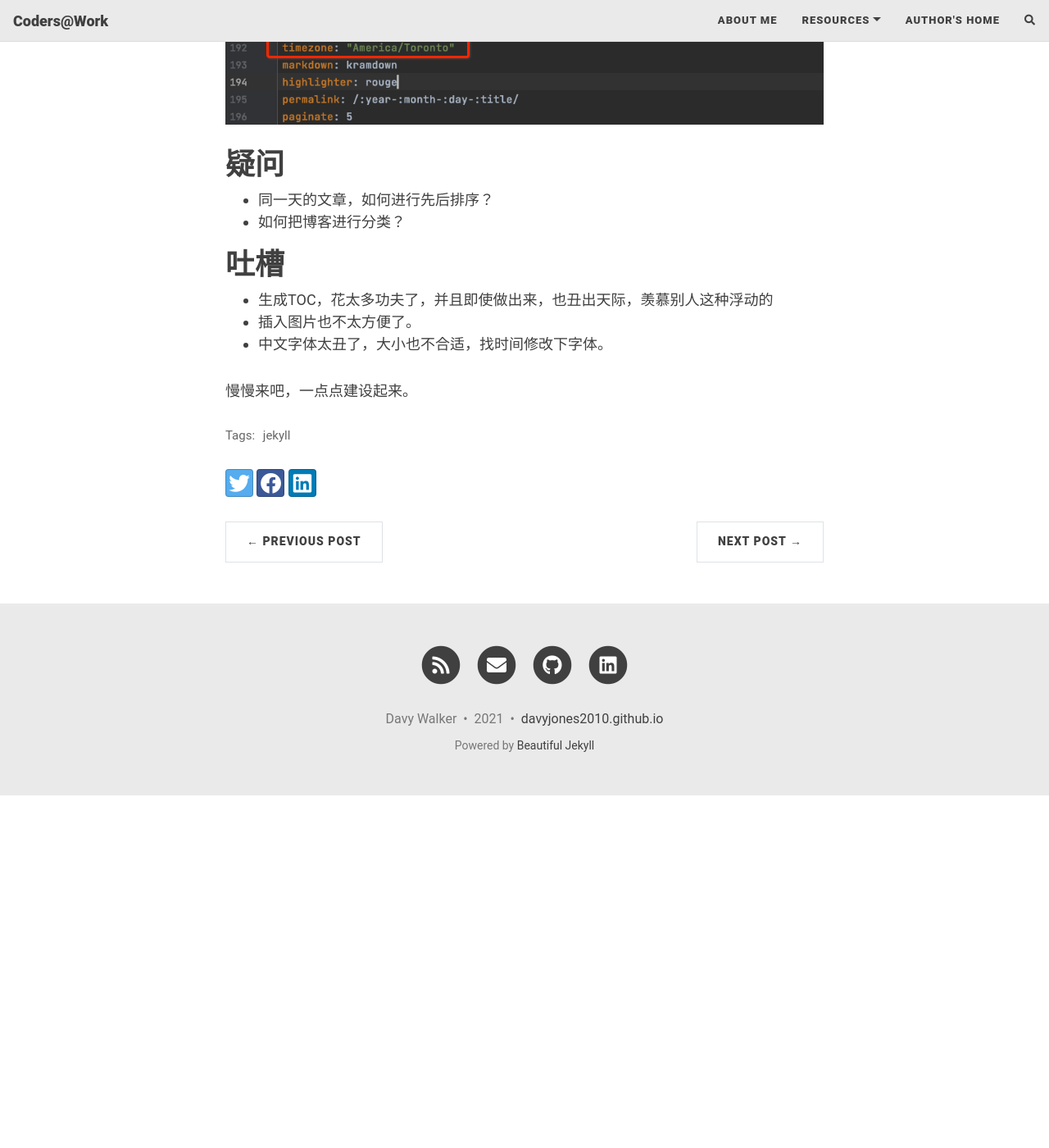
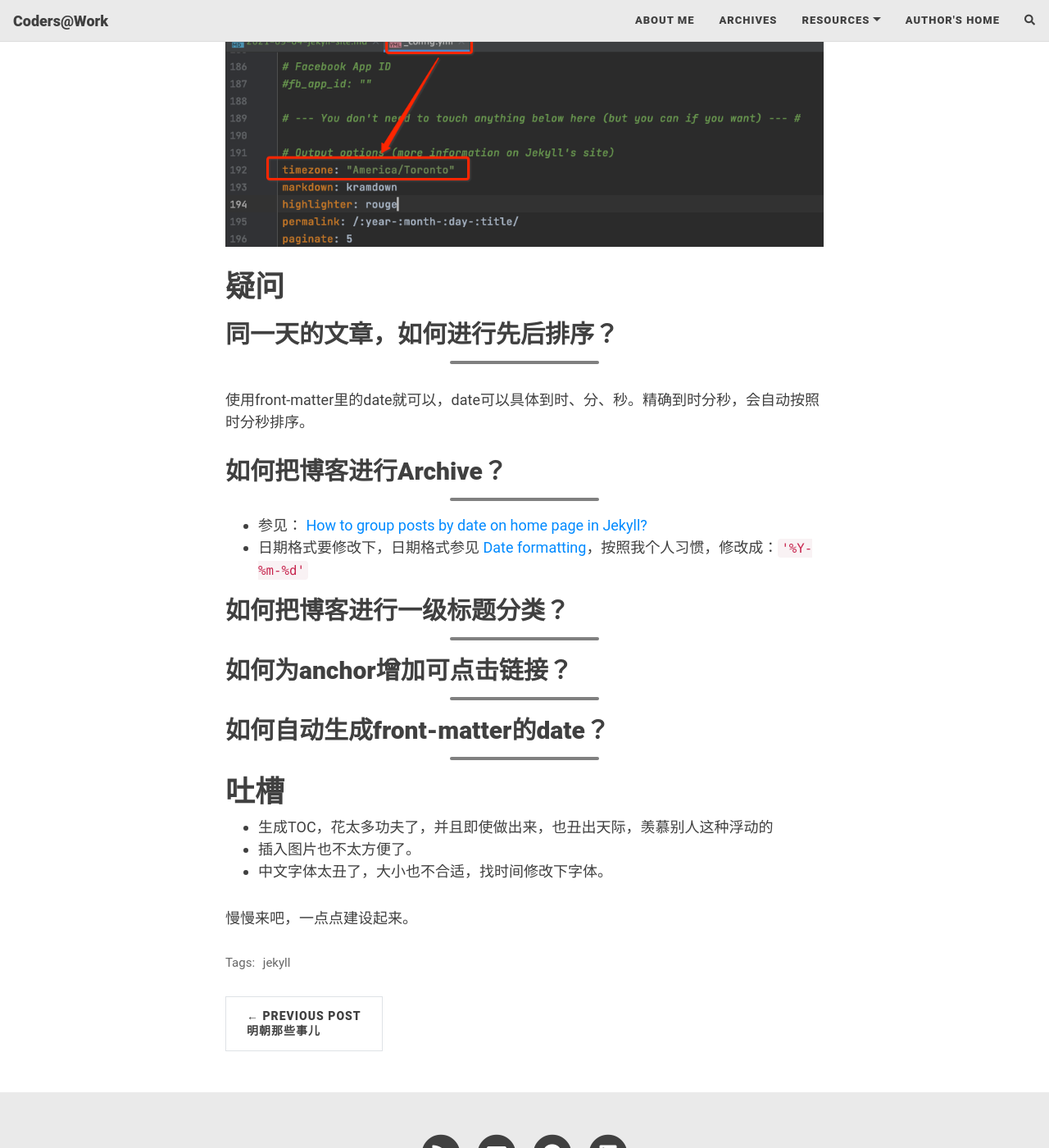
Before and after one commit to DavyJones2010/davyjones2010.github.io_bak, a Jekyll site: the page built from _posts/2021-09-05-jekyll-site.md, in a window 1280 px wide and 1400 px high, scrolled down 1806 px. Shown: the whole window at 82% size. Built offline with Jekyll 4.4.1, drawn with Linux system fonts in a browser that asks for light colours; nearby versions of some CDN libraries; comment, search, counter and statistics services are not loaded; before the commit the page ends 2776 px from its top, so only the background shows below that; some of the changed text lies outside the part shown.

Commit message:
Initial commit

````diff
--- a/_config.yml
+++ b/_config.yml
@@ -15,6 +15,7 @@
 
 navbar-links:
   About Me: "aboutme"
+  Archives: "archives"
   Resources:
     - Learn markdown: "https://www.markdowntutorial.com/"
   Author's home: "https://davyjones2010.github.io"
@@ -180,7 +181,7 @@
 # --- Misc --- #
 
 # Ruby Date Format to show dates of posts
-date_format: "%B %-d, %Y"
+date_format: "%Y-%m-%d %H:%M:%S"
 
 # Facebook App ID
 #fb_app_id: ""
@@ -205,8 +206,8 @@
       type: "posts"
     values:
       layout: "post"
-      comments: true  # add comments to all blog posts
-      social-share: true # add social media sharing buttons to all blog posts
+      comments: false  # add comments to all blog posts
+      social-share: false # add social media sharing buttons to all blog posts
   -
     scope:
       path: "" # any file that's not a post will be a "page" layout by default
--- a/_layouts/post.html
+++ b/_layouts/post.html
@@ -68,12 +68,12 @@
       <ul class="pagination blog-pager">
         {% if page.previous.url %}
         <li class="page-item previous">
-          <a class="page-link" href="{{ page.previous.url | relative_url }}" data-toggle="tooltip" data-placement="top" title="{{page.previous.title}}">&larr; Previous Post</a>
+          <a class="page-link" href="{{ page.previous.url | relative_url }}" data-toggle="tooltip" data-placement="top" title="{{page.previous.title}}">&larr; Previous Post<br/> {{page.previous.title}}</a>
         </li>
         {% endif %}
         {% if page.next.url %}
         <li class="page-item next">
-          <a class="page-link" href="{{ page.next.url | relative_url }}" data-toggle="tooltip" data-placement="top" title="{{page.next.title}}">Next Post &rarr;</a>
+          <a class="page-link" href="{{ page.next.url | relative_url }}" data-toggle="tooltip" data-placement="top" title="{{page.next.title}}">Next Post<br/> {{page.next.title}} &rarr;</a>
         </li>
         {% endif %}
       </ul>
--- a/_posts/2021-09-05-jekyll-site.md
+++ b/_posts/2021-09-05-jekyll-site.md
@@ -10,10 +11,16 @@
 * 二来，有幸同道中人看到，加以指正与讨论，更是妙哉！
 
 # 常用命令
-* 启动本地服务
+- 启动本地服务
 ```shell
 bundle exec jekyll serve --draft
 ```
+
+- 编译，生成_site目录
+```shell
+bundle exec jekyll build
+```
+
 
 # 踩坑记录
 ## 时区问题导致文章不可见
@@ -31,8 +38,25 @@
 ![2021-09-05-jekyll-site-timezone-config-yaml.png](../assets/img/2021-09-05-jekyll-site-timezone-config-yaml.png)
 
 # 疑问
-* 同一天的文章，如何进行先后排序？
-* 如何把博客进行分类？
+## 同一天的文章，如何进行先后排序？
+---
+使用front-matter里的date就可以，date可以具体到时、分、秒。精确到时分秒，会自动按照时分秒排序。
+
+
+## 如何把博客进行Archive？
+***
+- 参见： [How to group posts by date on home page in Jekyll?](https://stackoverflow.com/questions/18669143/how-to-group-posts-by-date-on-home-page-in-jekyll)
+- 日期格式要修改下，日期格式参见 [Date formatting](https://learn.cloudcannon.com/jekyll/date-formatting/)，按照我个人习惯，修改成：`'%Y-%m-%d'`
+
+## 如何把博客进行一级标题分类？
+---
+
+
+## 如何为anchor增加可点击链接？
+---
+
+## 如何自动生成front-matter的date？
+---
 
 # 吐槽
 * 生成TOC，花太多功夫了，并且即使做出来，也丑出天际，羡慕别人这种浮动的
````
Also changed, not shown: other parts of _posts/2021-09-05-jekyll-site.md (+2 -1 lines), Gemfile (+6 -4 lines), _posts/history/2021-09-05-ming-dynasty.md (+1 -0 lines), archives.md (added, +16 -0 lines), Gemfile.lock.
